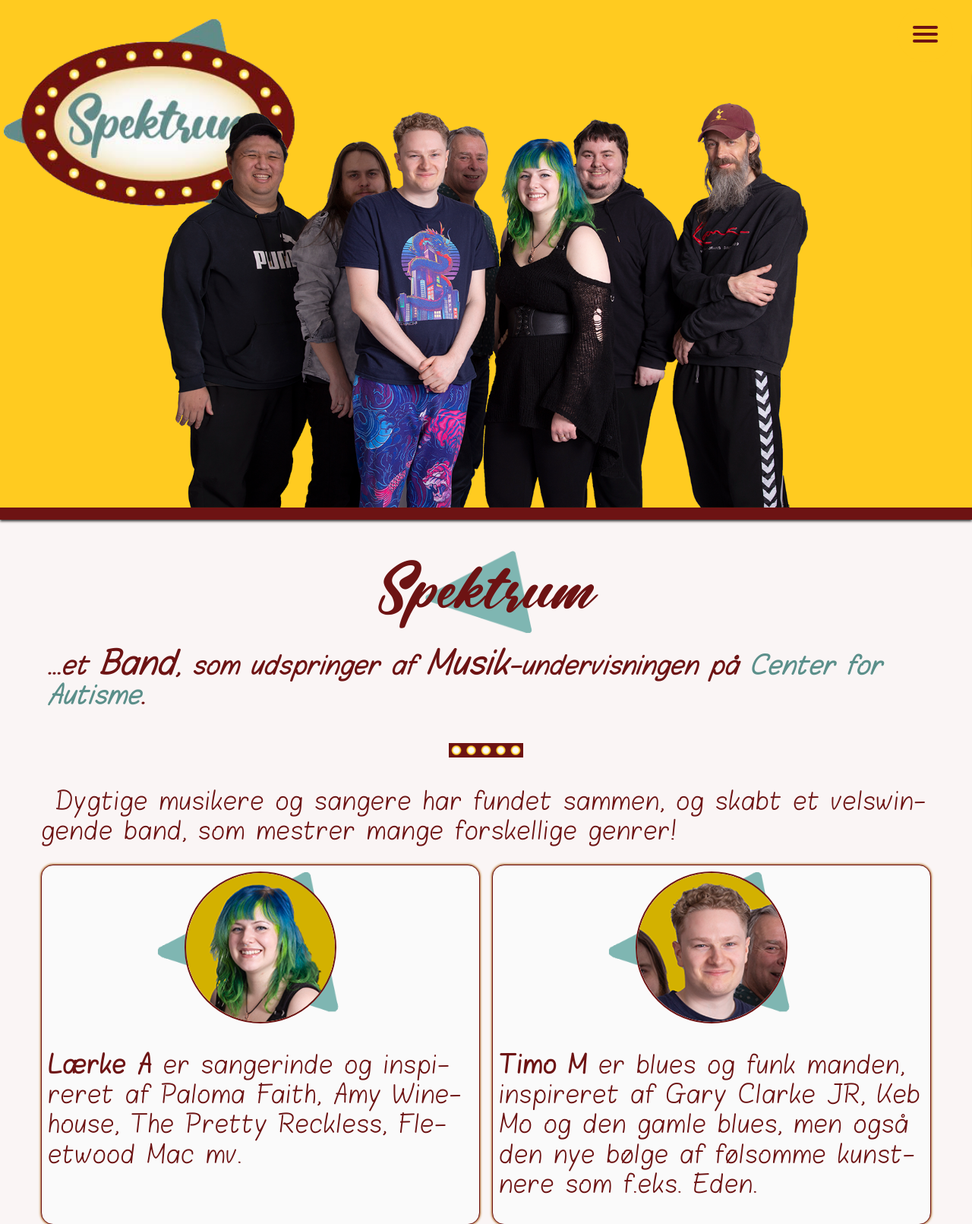
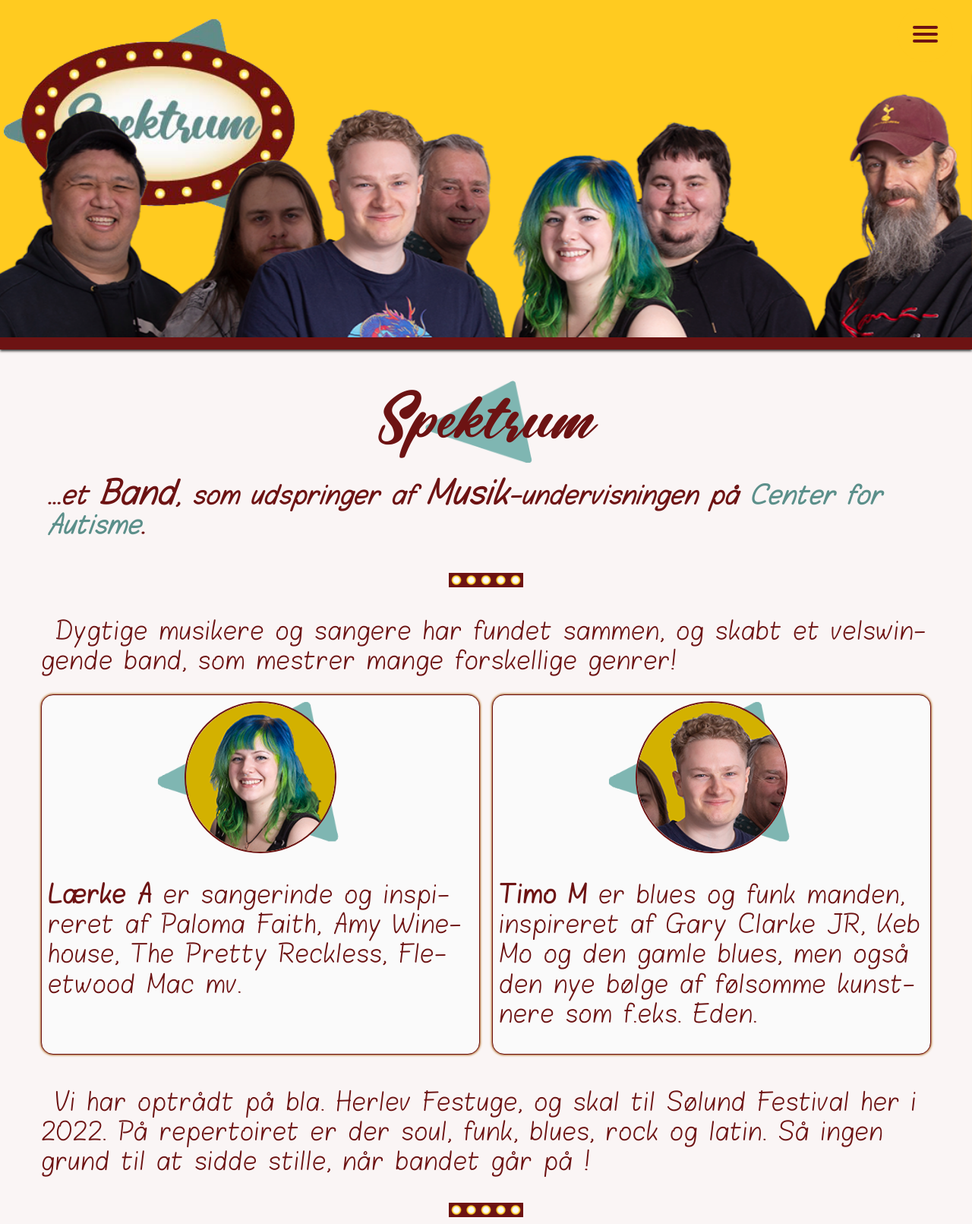
Before and after one commit to center-for-autisme/spektrumband.dk, a PHP site: page / in a window 1280 px wide. Shown: the top 1611 px of the page at 76% size. Run offline with PHP 8.4, Linux system fonts and the light colour scheme.

Commit message:
Band zoom i header Fixes #21

```diff
--- a/header.php
+++ b/header.php
@@ -9,6 +9,7 @@
     <link rel="stylesheet" type="text/css" href="stylesheets/main.css">
 
     <title><?php echo $title; ?></title>
+    <script src="https://code.jquery.com/jquery-3.6.0.slim.min.js" integrity="sha256-u7e5khyithlIdTpu22PHhENmPcRdFiHRjhAuHcs05RI=" crossorigin="anonymous"></script>
 </head>
 
 <body>
--- a/index.php
+++ b/index.php
@@ -40,6 +40,7 @@ include 'header.php'; ?>
     </article>
 </div>
 <?php include 'footer.php'; ?>
+
 </body>
 
 </html>
--- a/stylesheets/layout/_header.scss
+++ b/stylesheets/layout/_header.scss
@@ -1,6 +1,24 @@
 // -----------------------------------------------------------------------------
 // This file contains all styles related to the header of the site/application.
 // -----------------------------------------------------------------------------
+
+@keyframes pop {
+    0% {
+        transform: scale(1);
+    }
+
+    100% {
+        transform: scale(1.8) translateY(35px);
+    }
+}
+
+header {
+    /* This section calls the slideInFromLeft animation we defined above */
+    animation: 1s ease-out 0s 1 slideInFromLeft;
+
+    background: #333;
+    padding: 30px;
+}
 
 header {
     width: 100vw;
@@ -14,19 +32,22 @@ header {
     background-size: 30% auto;
     border-bottom: $text-color 1rem solid;
     box-shadow: 0rem 0.1rem 0.2rem $very-dark-grey;
+    overflow: hidden;
 
     /* images */
 
     .resp-image {
         text-align: center;
+        margin-top: 0em;
+        height: 30vw;
+        animation: pop 1.5s ease-out 0.3s forwards;
     }
 
     .resp-image img {
         display: block;
         width: 75%;
         max-width: 1368px;
-        margin: 0 1em 0 1em;
-        padding-top: 1em;
+        margin: auto;
 
         @include respond-to('very-small') {
             margin-left: 2em;
--- a/stylesheets/main.css
+++ b/stylesheets/main.css
@@ -669,6 +669,31 @@ b {
   width: 1px;
 }
 
+@-webkit-keyframes pop {
+  0% {
+    transform: scale(1);
+  }
+  100% {
+    transform: scale(1.8) translateY(35px);
+  }
+}
+
+@keyframes pop {
+  0% {
+    transform: scale(1);
+  }
+  100% {
+    transform: scale(1.8) translateY(35px);
+  }
+}
+header {
+  /* This section calls the slideInFromLeft animation we defined above */
+  -webkit-animation: 1s ease-out 0s 1 slideInFromLeft;
+          animation: 1s ease-out 0s 1 slideInFromLeft;
+  background: #333;
+  padding: 30px;
+}
+
 header {
   width: 100vw;
   margin: auto;
@@ -681,17 +706,21 @@ header {
   background-size: 30% auto;
   border-bottom: rgb(109, 19, 19) 1rem solid;
   box-shadow: 0rem 0.1rem 0.2rem rgb(51, 51, 51);
+  overflow: hidden;
   /* images */
 }
 header .resp-image {
   text-align: center;
+  margin-top: 0em;
+  height: 30vw;
+  -webkit-animation: pop 1.5s ease-out 0.3s forwards;
+          animation: pop 1.5s ease-out 0.3s forwards;
 }
 header .resp-image img {
   display: block;
   width: 75%;
   max-width: 1368px;
-  margin: 0 1em 0 1em;
-  padding-top: 1em;
+  margin: auto;
 }
 @media (min-width: 480px) {
   header .resp-image img {
```
Also changed, not shown: 1 other file.
